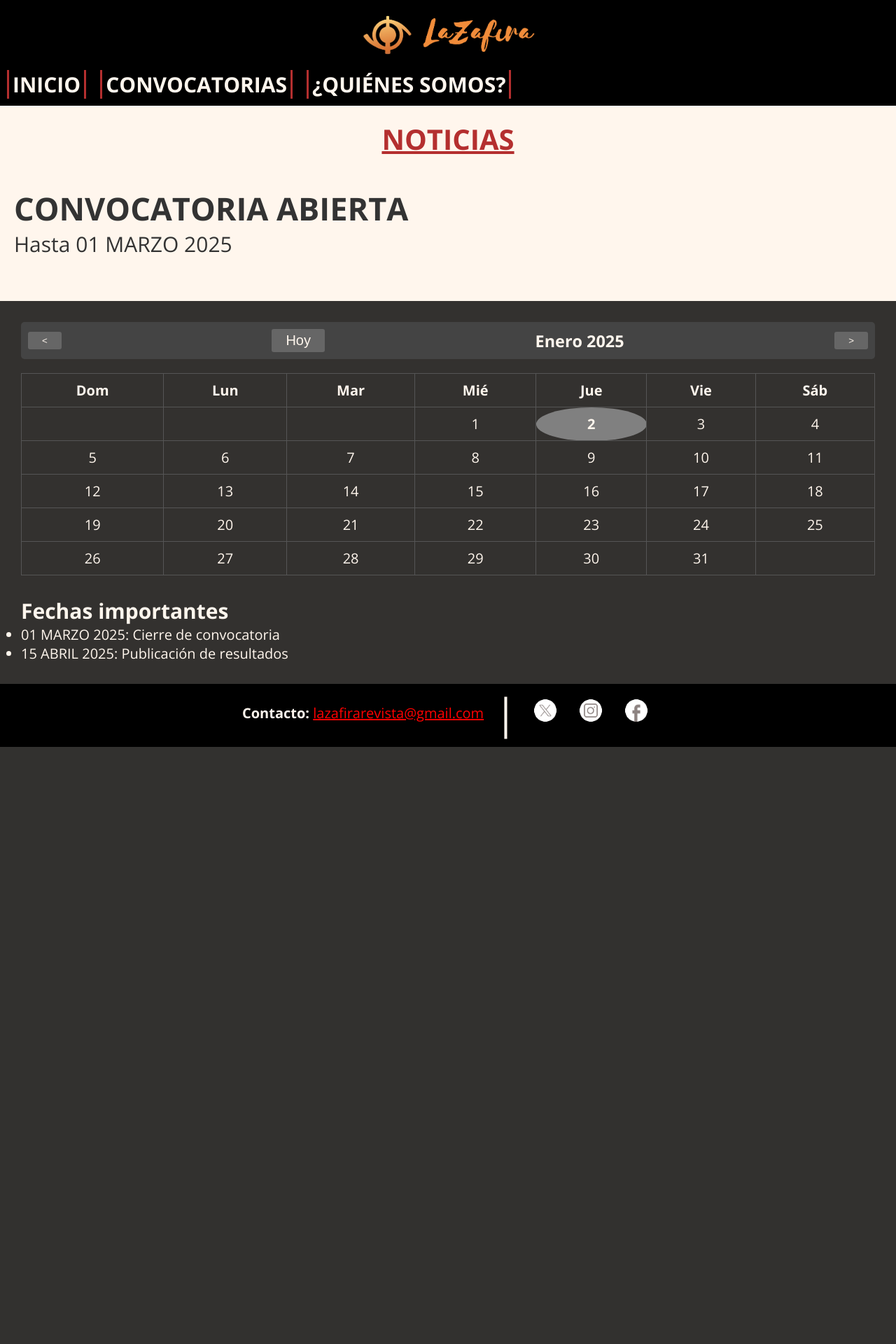
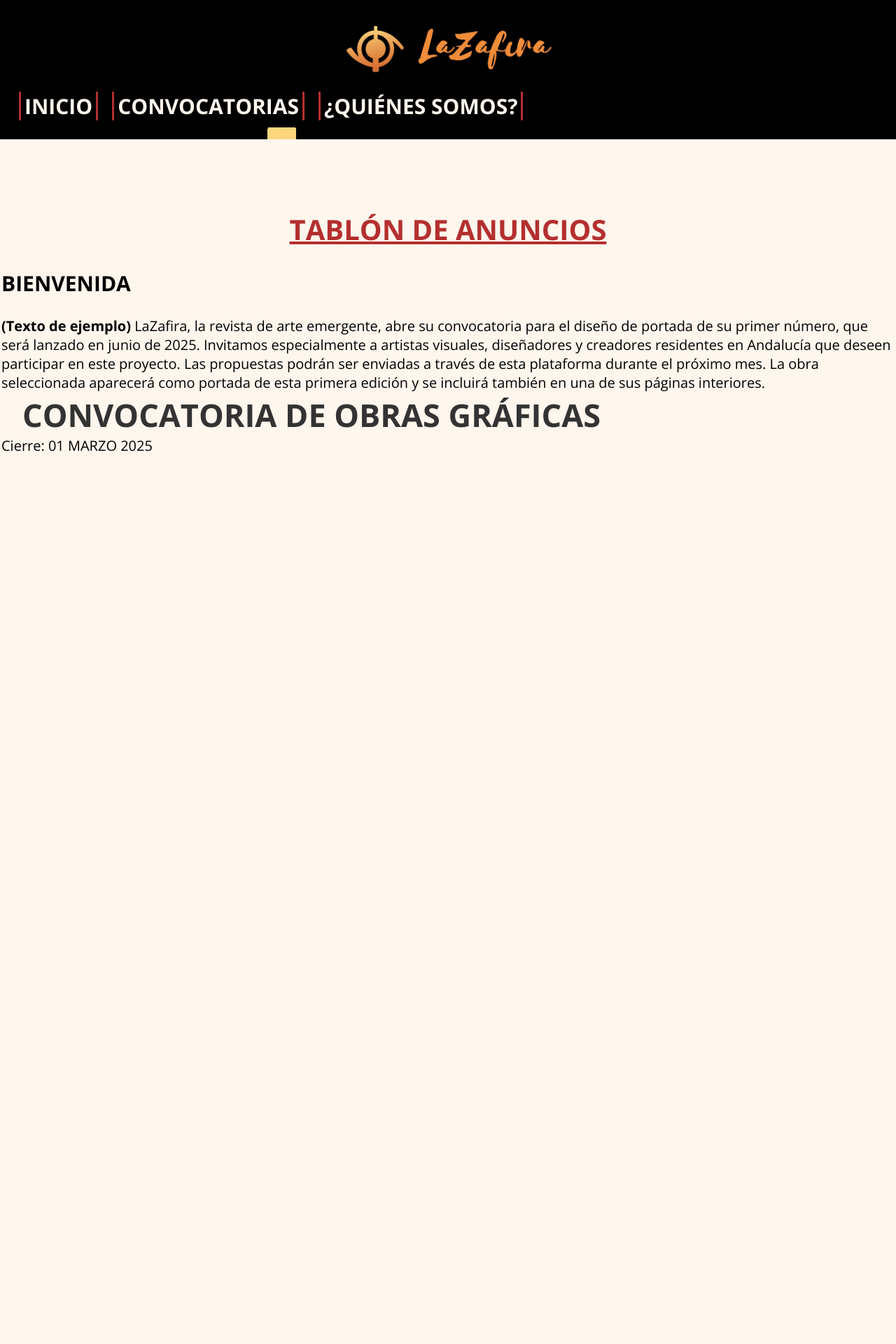
Before and after one commit to WizardOZ/Revista_LaZafira, a PHP site: page / in a window 1280 px wide. Shown: the top 1920 px of the page at 70% size. Before the commit the page ends 1067 px from the top, so only its background shows below. Run offline with PHP 8.4, Linux system fonts and the light colour scheme.

Commit message:
Christian
- Header actualizado
- Pg inicio:
     · Creación de tablas para administración del contenido
     · Correcta visualización en dispositivos móviles
     · Encontrado botón de "volver a inicio"

```diff
--- a/css/styles.css
+++ b/css/styles.css
@@ -23,22 +23,24 @@
   color: #fff6ed;
   padding: 15px;
   position: fixed;
-  height: 100px;
   display: flex;
-  justify-content: center;
-  align-items: center;
-  box-shadow: 0 2px 5px rgba(0, 0, 0, 0.1);
+  width: 100%;
 }
+
+.tabla-cabeza{
+  text-align: center;
+  width: 100%;
+}
+
 #header-logo {
-  max-width: 20%; Asegura que no sea más ancho que el contenedor /
-  max-height: 100%; / Asegura que no sea más alto que el contenedor /
-  object-fit: contain; / Escala la imagen manteniendo sus proporciones
+  max-width: 300px;
+  margin: auto;
+
 }
 /* Main Title Navigation */
 .main-title {
   display: flex;
   gap: 20px;
-  padding-top: 100px;
   padding-left: 10px;
   padding-bottom: 10px;
   background-color: black;
@@ -285,8 +287,9 @@
 .up-content {
   flex: 1;
   overflow-y: auto;
-  padding: 20px;
+  padding-top: 300px;
   background: #fff6ed;
+  height: 2000px;
 }
 
 /* Contenido Derecho */
@@ -472,10 +475,6 @@
     gap: 10px;
   }
 
-  .main-content {
-    padding: 10px;
-  }
-
   .announcement-button {
     font-size: 1.2em;
     padding: 15px 20px;
--- a/index.html
+++ b/index.html
@@ -11,34 +11,73 @@
 </head>
 <body>
   <header>
-    <img id="header-logo" src="css/img/cabecera.png">
-  </header>
-  <div>
-      <nav class="main-title">
+    <table class="tabla-cabeza">
+      <tr>
+        <td><img id="header-logo" src="css/img/cabecera.png"></td>
+      </tr>
+      <tr class="main-title">
+        <td>
           <a href="index.html" class="line">INICIO</a>
-        <!--<a href="archivo.html" class="outline">ARCHIVO</a>-->
-        <div class="envios-container">
+        </td>
+        <td>
+          <nav class="envios-container line">
               <a href="#" class="line" aria-haspopup="true" aria-expanded="false">CONVOCATORIAS</a>
               <ul class="dropdown-menu" role="menu">
                 <li><a href="texto.html" role="menuitem">Texto</a></li>
                 <li><a href="portada.html" role="menuitem">Portada</a></li>
                 <li><a href="obra.html" role="menuitem">Obra Gráfica</a></li>
               </ul>
-        </div>
+          </nav>
+        </td>
+        <td>
           <a href="zafira.html" class="line">¿QUIÉNES SOMOS?</a>
-      </nav>
-  </div>
-  <div class="container">
-    <!-- Contenido Izquierdo -->
+        </td>
+        <!--<a href="archivo.html" class="outline">ARCHIVO</a>-->
+      </tr>
+    </table>
+
+
+  </header>
+
+  <div>
+  <!-- Contenido Superior -->
     <div class="up-content">
-      <h1 class="highlight" align="center" style="text-decoration: underline;"> NOTICIAS </h1>
-      <a href="obra.html" class="announcement-button">
-        <h2>CONVOCATORIA ABIERTA</h2>
-        <p>Hasta 01 MARZO 2025</p>
+
+      <h1 class="highlight" align="center" style="text-decoration: underline;"> TABLÓN DE ANUNCIOS</h1>
+      <br>
+      <table class="tabla-noticias">
+        <tr>
+          <td>
+            <h2>BIENVENIDA</h2>
+            <br>
+            <p>
+              <strong>(Texto de ejemplo)</strong>
+              LaZafira, la revista de arte emergente, abre su convocatoria para el diseño de portada de su
+              primer número, que será lanzado en junio de 2025. Invitamos especialmente a artistas
+              visuales, diseñadores y creadores residentes en Andalucía que deseen participar en este
+              proyecto. Las propuestas podrán ser enviadas a través de esta plataforma durante el
+              próximo mes. La obra seleccionada aparecerá como portada de esta primera edición y se
+              incluirá también en una de sus páginas interiores.
+             </p>
+          </td>
+        </tr>
+
+        <tr>
+          <td>
+              <h2><a href="obra.html" class="announcement-button">CONVOCATORIA DE OBRAS GRÁFICAS</a></h2>
+              <p>Cierre: 01 MARZO 2025</p>
+          </td>
+        </tr>
+        <tr>
+          <td></td>
+        </tr>
+      </table>
+
+
       </a>
     </div>
 
-    <!-- Contenido Derecho -->
+    <!-- Contenido Inferior -->
     <div class="down-content">
       <div class="calendar-container">
         <div class="calendar-header">
@@ -101,5 +140,6 @@
   <button class="scroll-to-top" aria-label="Volver arriba">↑</button>
 
   <script src="js/calendar.js"></script>
+
 </body>
 </html>
```
Lines whose indentation alone changed are shown as unchanged.
